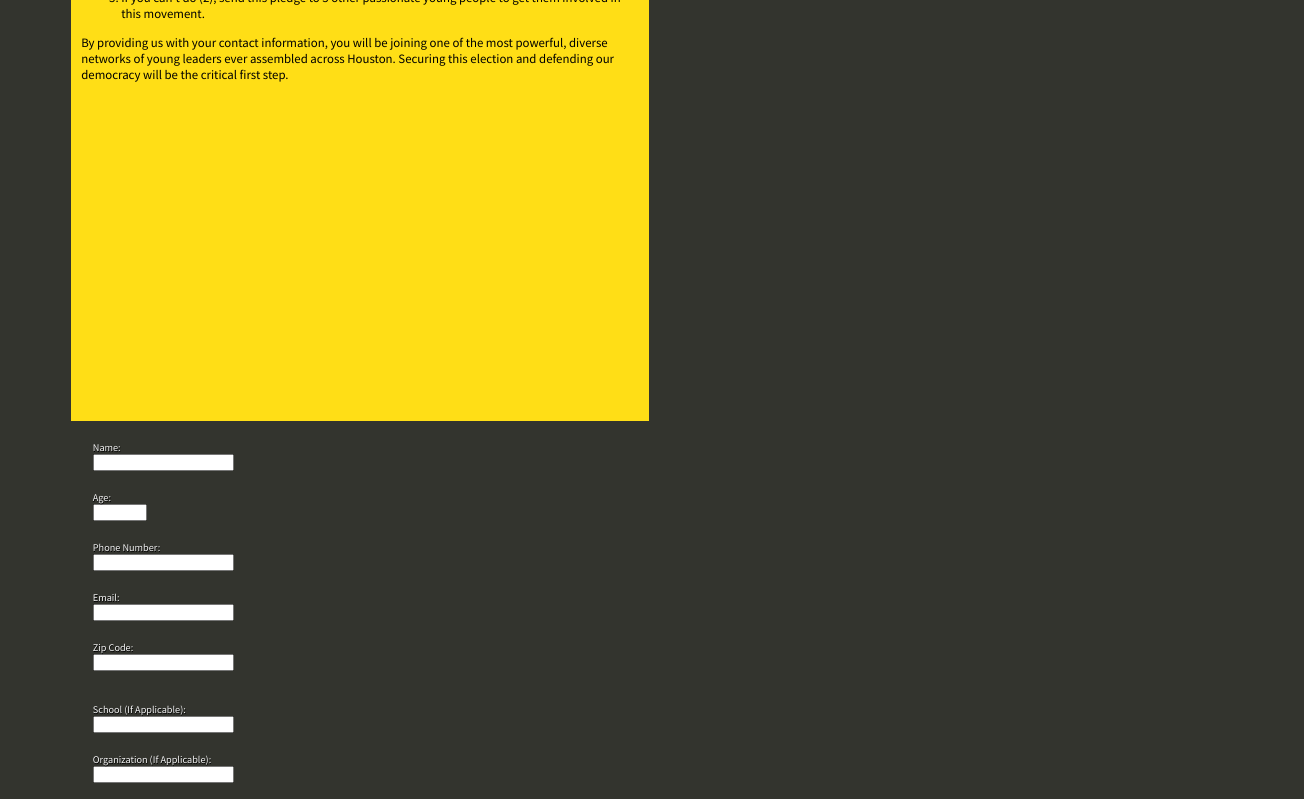
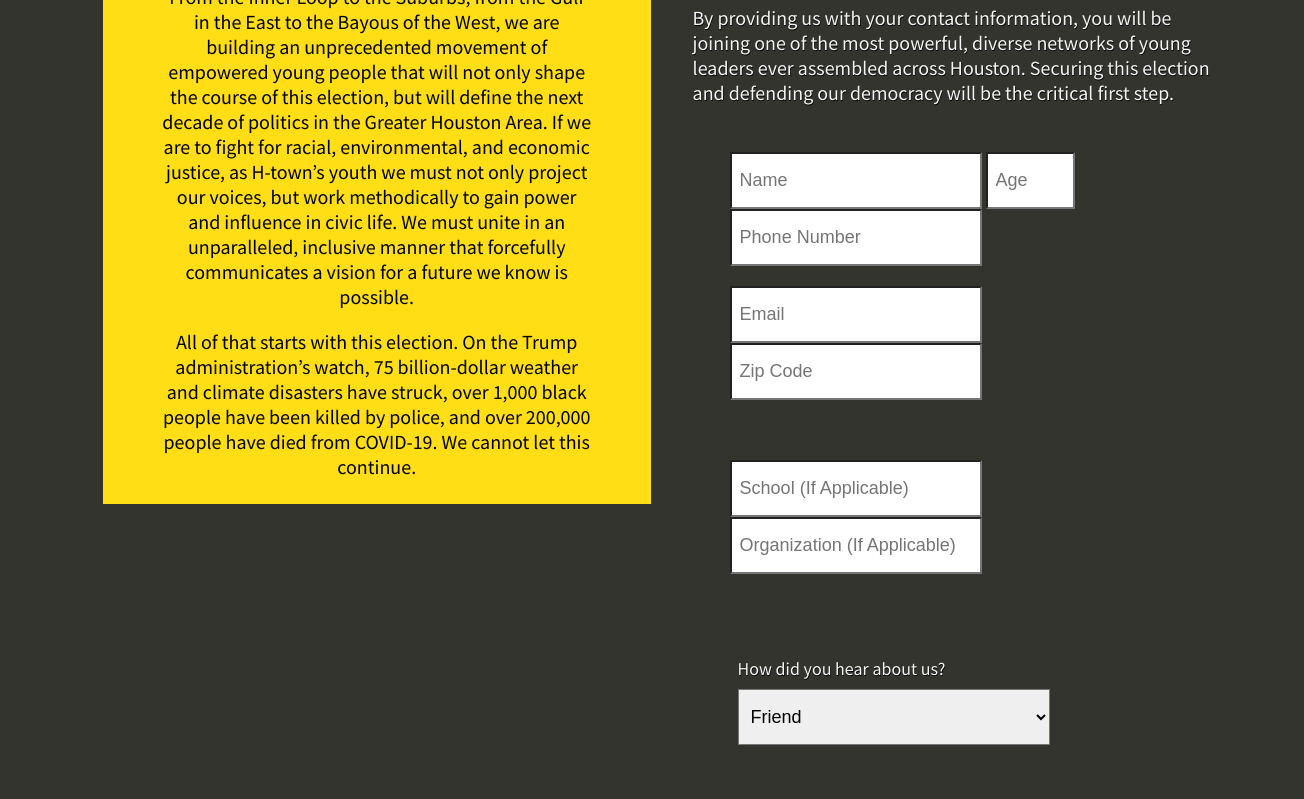
Before and after one commit to tpham2580/pledge4future, a plain HTML site: page index.html in a window 1280 px wide. Shown: the part 1147-1946 px from the top of the page, 1304 px wide, since content can reach past the window. Drawn offline with Linux system fonts and the light colour scheme; a script that the page names is missing.

Commit message:
changed up layouts a little

```diff
--- a/index.html
+++ b/index.html
@@ -2,16 +2,16 @@
 <html>
     <head>
         <meta charset="UTF-8">
-        <title>title</title>
+        <title>Space City Youth Alliance</title>
         <link rel="stylesheet" href="styles.css">
         <link href='https://fonts.googleapis.com/css?family=Source+Sans+Pro' rel='stylesheet' type='text/css'>
     </head>
 
     <body>
         <div class='title'>
-            <h2>OUR TIME IS <span class='header'>NOW</span></h2>
+            <h2>Space City Youth Alliance</h2>
 
-            <h3>Not in 10 years, not next year, not tomorrow, <span class='header'>NOW</span>. Our Time is <span class='header'>NOW</span>.</h3>
+            <h3 class="shimmer">A New Frontier In Houston Organizing</h3>
 
             <br />
 
@@ -23,7 +23,7 @@
 
         <div class="pledge-and-form">
 
-            <div class='pledge'>
+            <section class="block-column pledge is-vertically-aligned-top">
 
                 <div class="images">
                     <div class="logo">
@@ -36,57 +36,52 @@
 
                 </div>
 
-                <p>From the Inner Loop to the Suburbs, from the Gulf in the East to the Bayous in the West, we are building an unprecedented movement of empowered young people that will not only shape the course of this election, but will define the next decade of politics in the Greater Houston Area. If we are to fight for racial, environmental, and economic justice, H-town’s youth must not only project their voices, but work methodically to gain power and influence in our civic life. We must unite in an unparalleled, inclusive manner that forcefully communicates a vision for a future we know is possible.</p>
+                <div class="pledge-paragraph">
+                    <p>From the Inner Loop to the Suburbs, from the Gulf in the East to the Bayous of the West, we are building an unprecedented movement of empowered young people that will not only shape the course of this election, but will define the next decade of politics in the Greater Houston Area. If we are to fight for racial, environmental, and economic justice, as H-town’s youth we must not only project our voices, but work methodically to gain power and influence in civic life. We must unite in an unparalleled, inclusive manner that forcefully communicates a vision for a future we know is possible. </p>
 
-                <p>All of that starts with this election. Maybe it’s your first one. Maybe you still can’t vote. Maybe you’re nervous. That’s OK. Take a leap of faith and sign this pledge. By signing this pledge your are committing to:</p>
+                    <p> All of that starts with this election. On the Trump administration’s watch, 75 billion-dollar weather and climate disasters have struck, over 1,000 black people have been killed by police, and over 200,000 people have died from COVID-19. We cannot let this continue.</p>
+                </div>
+            </section>
+
+            <section class="block-column pledge-form is-vertically-aligned-center">
+
+                <p>Maybe it’s your first election. Maybe you still can’t vote. Maybe you’re nervous. That’s OK. Take a leap of faith and sign this pledge. By signing this pledge:</p>
 
                 <ol>
-                    <li>Vote (if you are eligible)</li>
-                    <li>Contact 3 other eligible voters you know</li>
-                    <li>If you can't do (2), send this pledge to 3 other passionate young people to get them involved in this movement.</li>
+                    <li>I pledge to vote (if I am eligible). Check out the <a href="https://www.instagram.com/p/CGNckiDHFaA/">Sunrise Voting Guide</a> if you’re unsure of who to support.</li>
+                    <li>I pledge to contact 3 other eligible voters I know by using <a href="https://traindemocrats.org/vote-tripling/">Vote Tripling</a>.</li>
+                    <li>If I can’t do (2), I will send this pledge to 3 other passionate young people to get them involved in this movement.</li>
                 </ol>
 
                 <p>By providing us with your contact information, you will be joining one of the most powerful, diverse networks of young leaders ever assembled across Houston. Securing this election and defending our democracy will be the critical first step. </p>
 
+
+                <form action="..." method="post">
+                    <fieldset required>
+
+                            <div class="address-form">
+                                <input type="text" name="text_input" placeholder="Name" maxlength="100" required>
+                                <input type="number" name="numerical_input" placeholder="Age" min="0" max="100" required>
+                                <input type="tel" name="telephone_input" placeholder="Phone Number" minlength="10" maxlength="10" required>
                             </div>
 
-            <div class='pledge-form'>
-                <form action="..." method="post">
-                    <fieldset required>
-                        <label>Name:
-                            <input type="text" name="text_input" maxlength="100" required>
-                        </label>
-
-                        <label>Age:
-                            <input type="number" name="numerical_input" min="0" max="100" required>
-                        </label>
-
-                        <label>Phone Number:
-                            <input type="tel" name="telephone_input" minlength="10" maxlength="10" required>
-                        </label>
-
-                        <label>Email:
-                            <input type="email" name="email_input" required>
-                        </label>
-
-                        <label>Zip Code:
-                            <input type="number" name="zip_code_input" minlength="5" maxlength="5" required>
-                        </label>
+                            <div class="address-form">
+                                <input type="email" name="email_input" placeholder="Email" required>
+                                <input type="number" name="zip_code_input" placeholder="Zip Code" minlength="5" maxlength="5" required>
+                            </div>
 
                     </fieldset>
 
                     <fieldset>
-                        <label>School (If Applicable):
-                            <input type="text" name="school_input">
-                        </label>
-
-                        <label>Organization (If Applicable):
-                            <input type="text" name="school_input">
-                        </label>
+                        <div class="address-form">
+                            <input type="text" name="school_input" placeholder="School (If Applicable)">
+                            <input type="text" name="school_input" placeholder="Organization (If Applicable)">
+                        </div>
                     </fieldset>
 
                     <fieldset required>
-                        <label for="hear-about">How did you hear about us?
+                        <div class="address-form">
+                            <label class="address-form-block" for="hear-about">How did you hear about us?
                                 <select name="referrer" id="hear-about">
                                     <option value="friend">Friend</option>
                                     <option value="Current Sunrise or HYCS member">Current Sunrise or HYCS member</option>
@@ -98,9 +93,10 @@
                                 </select>
                             </label>
 
-                        <label>Questions, Comments, Concerns?:
+                            <label class="address-form-block">Questions, Comments, Concerns?:
                                 <input type="text" name="text_input" required>
                             </label>
+                        </div>
 
                         <p>Would you be interested in being a liaison for your school or organization?</p>
                         <input type="radio" name="answer" value="Yes"><label class="radio-command">Yes</label>
@@ -108,12 +104,12 @@
                         <input type="radio" name="answer" value="No"><label class="radio-command">No</label>
                     </fieldset>
 
-                <input type="submit" value="Submit">
+                <input type="submit" value="I Hereby Pledge">
 
                 <br />
 
                 </form>
-            </div>
+            </section>
 
         </div>
 
--- a/styles.css
+++ b/styles.css
@@ -2,7 +2,7 @@
     background-color: rgb(51, 52, 46);
     color: whitesmoke;
     text-shadow: 2px 2px 2px black;
-    font-size: 1vw;
+    font-size: 1.25rem;
     height: 100%;
 }
 
@@ -11,25 +11,33 @@
     box-sizing: border-box;
 }
 
+*, ::before, ::after {
+    box-sizing: border-box;
+}
+
+a {
+    color: #FFDE16
+}
+
 .title {
     text-align: center;
     background-image: linear-gradient(rgba(0,0,0,0.5), rgba(0,0,0,0.5)) ,url("images/countonus-daytime.jpg");
     background-position: center;
     background-size: cover;
     padding: 10%;
-    border: 10px solid;
+    border: 5px solid;
     border-image-source: linear-gradient(#2a9c95, #FFDE16);
     border-image-slice: 1;
 }
 
 .title h2 {
-    font-size: 5vw;
+    font-size: 4.75rem;
     text-align: center;
 }
 
 .title h3 {
     font-style: italic;
-    font-size: 2vw;
+    font-size: 2.5rem;
 }
 
 .inner-title {
@@ -41,16 +49,12 @@
 }
 
 .pledge-and-form {
-    max-width: 1500px;
-    margin-left: auto;
-    margin-right: auto;
-    margin-top: 2.5%;
-    margin-bottom: 2.5%;
+    width: 100%;
+    max-width: 100%;
+    margin: 2.5%;
     padding-left: 5%;
     padding-right: 5%;
-    display: grid;
-    grid-gap: 5px;
-    grid-template-rows: repeat(auto-fit, 50%);
+    display: flex;
     color: whitesmoke;
     text-shadow: 0.5px 0.5px 0.5px black;
 }
@@ -64,28 +68,75 @@
 }
 
 .pledge {
-    padding: 10px;
-    word-break: break-word;
-    overflow-wrap: break-word;
+    padding: 5px;
     background-color: #FFDE16;
     color: black;
     text-shadow: none;
-    display: inline-block;
-    width: 49%;
-    min-height: 900px;
+    flex: 1;
+    align-content: center;
+    text-align: center;
+}
+
+.pledge-paragraph {
+    width: 80%;
+    text-align: center;
+    margin-left: auto;
+    margin-right: auto;
 }
 
 .pledge-form {
     padding: 10px;
+    box-sizing: border-box;
+    flex: 0 1 300px;
+}
+
+.pledge, .pledge-form {
     word-break: break-word;
     overflow-wrap: break-word;
-    display: inline-block;
-    width: 49%;
-    min-height: 900px;
+    flex-basis: 0;
+    flex-grow: 1;
+
 }
 
-label, input, select {
-    font-size: 0.8vw;
+.is-vertically-aligned-top {
+    align-self: flex-start;
+}
+
+.is-vertically-aligned-center {
+    align-self: center;
+}
+
+.is-vertically-aligned-top, .is-vertically-aligned-center {
+    width: 100%;
+}
+
+.block-column:not(:first-child) {
+    margin-left: 32px;
+}
+
+.block-column {
+    width: 100%;
+    flex-basis: 0;
+    flex-grow: 1;
+    min-width: 0;
+    word-break: break-word;
+    overflow-wrap: break-word;
+}
+
+.address-form {
+    line-height: 2rem;
+    text-align: left;
+    margin: 1rem;
+}
+
+label, input, select, fieldset p {
+    font-size: 0.90rem;
+    font-style: normal !important;
+    padding: 16px 8px !important;
+    border-radius: 0 !important;
+}
+
+.address-form-block {
     display: block;
 }
 
@@ -103,10 +154,6 @@
     width: auto;
 }
 
-fieldset p {
-    font-size: 0.8vw;
-}
-
 .header {
     color: rgb(17, 221, 221);
 }
```
Lines whose indentation alone changed are shown as unchanged.
